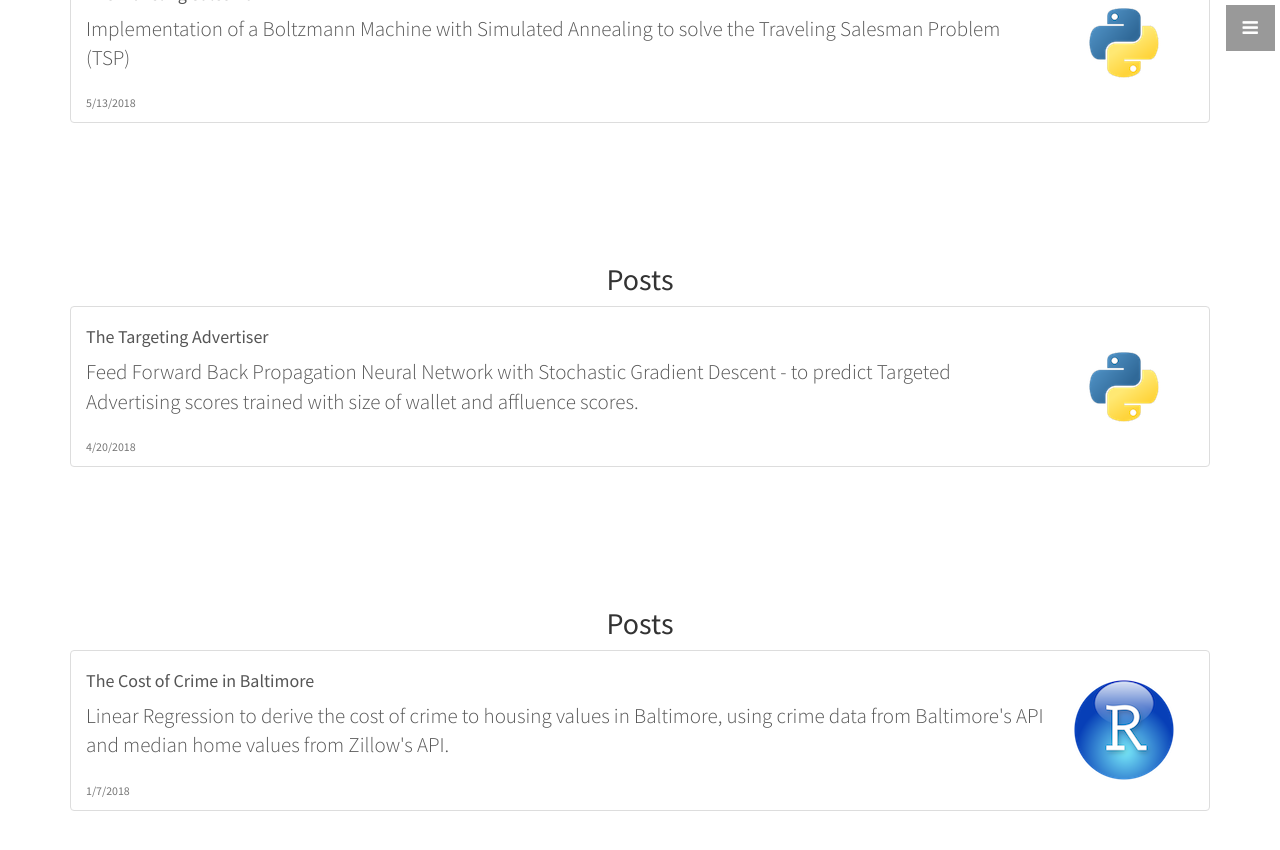
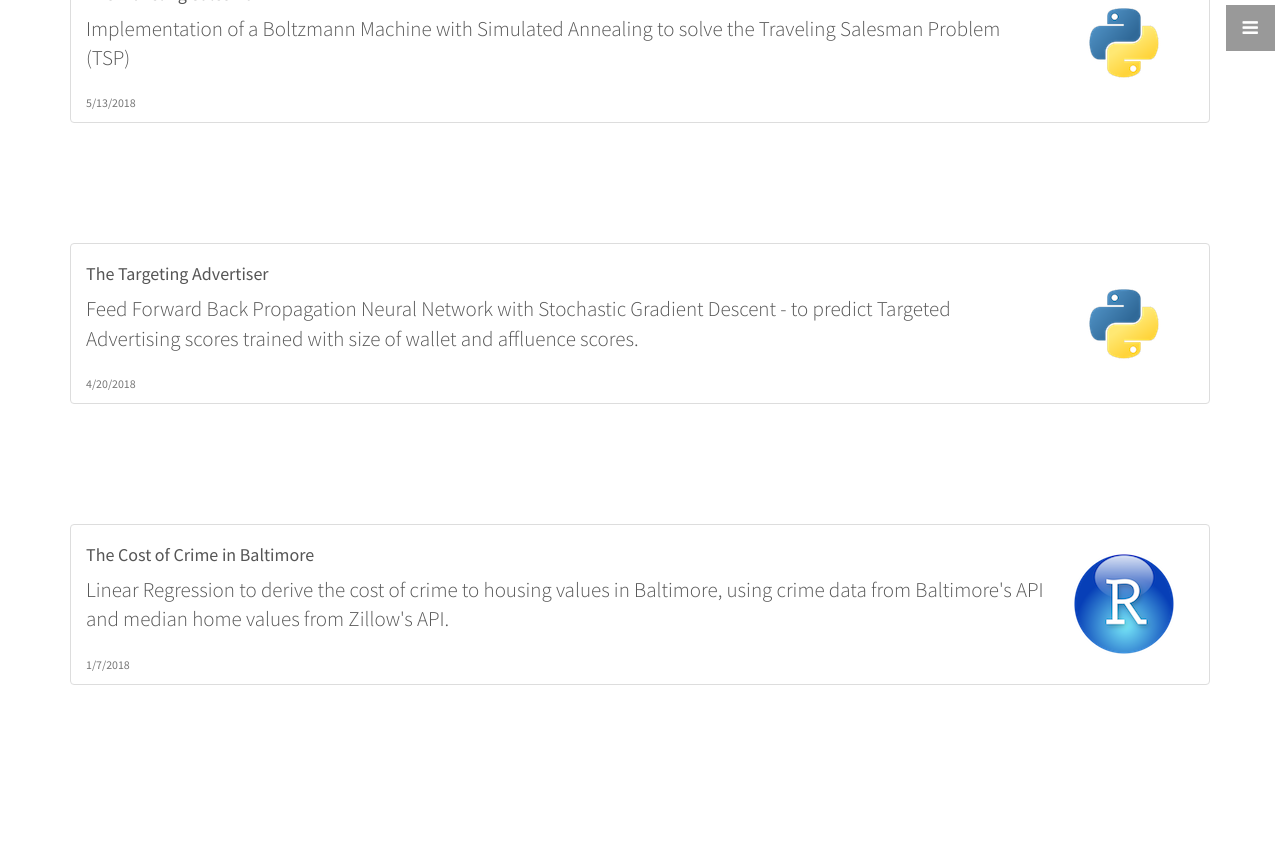
Before and after one commit to healyt22/healyt22.github.io, a Jekyll site: the page built from index.html, in a window 1280 px wide and 900 px high, scrolled down 2752 px. Shown: the top 850 px of the window. Built offline with Jekyll 4.4.1, drawn with Linux system fonts in a browser that asks for light colours.

```diff
--- a/_includes/posts.html
+++ b/_includes/posts.html
@@ -24,7 +24,6 @@
   <!-- /.container -->
 </section>
 <section id="portfolio" class="about">
-  <h2 align="center">Posts</h2>
   <div class="container">
     <div class="list-group">
 
@@ -49,7 +48,6 @@
   <!-- /.container -->
 </section>
 <section id="portfolio" class="about">
-  <h2 align="center">Posts</h2>
   <div class="container">
     <div class="list-group">
 
```
